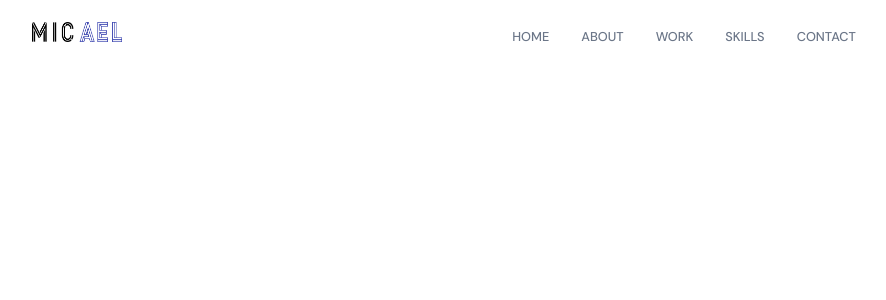
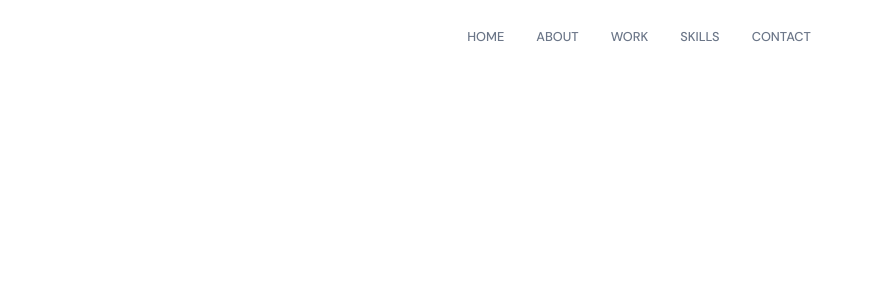
Before and after one commit to Selim-Ramdani/Portfolio, a React (Create React App) app in the folder frontend_react/: page / in a window 1280 px wide. Shown: the top 300 px of the page, without its empty margins (1-887 px from the left). Built offline with nearby package versions, Linux system fonts and the light colour scheme.

Commit message:
modifications navbar

```diff
--- a/frontend_react/src/components/Navbar/Navbar.jsx
+++ b/frontend_react/src/components/Navbar/Navbar.jsx
@@ -11,7 +11,7 @@ const Navbar = () => {
   return (
     <nav className="app__navbar">
       <div className="app__navbar-logo">
-        <img src={images.logo} alt="logo" />
+        {/* <h1>SELIM</h1> */}
       </div>
       <ul className="app__navbar-links">
         {['home', 'about', 'work', 'skills', 'contact'].map((item) => (
```
